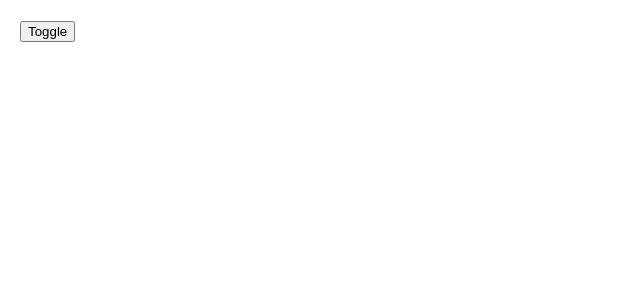
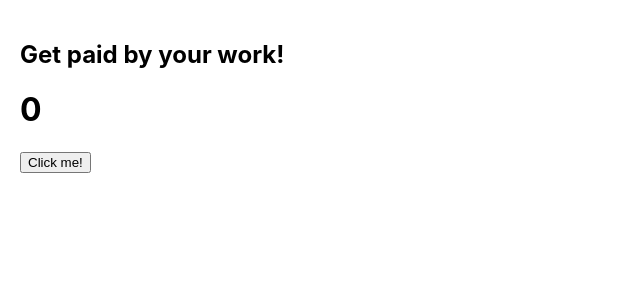
Before and after one commit to nguyenuit/reactjs-practice, a React (Create React App) app in the folder tiktok/: page / in a window 1280 px wide. Shown: the top 300 px of the page, without its empty margins (0-640 px from the left). Built offline with nearby package versions, Linux system fonts and the light colour scheme.

Commit message:
React.memo() HOC

```diff
--- a/tiktok/src/App.js
+++ b/tiktok/src/App.js
@@ -1,13 +1,20 @@
 import { useState } from "react";
 import Content from "./Content";
 
+// memo() -> Higher Order Component (HOC)
+
 function App(){
-  const [show, setShow] = useState(false)
+  const [count, setCount] = useState(0)
+
+  const increase = () => {
+    setCount(count + 1)
+  }
 
   return (
       <div style={{padding: 20}}>
-        <button onClick={() => setShow(!show)}>Toggle</button>
-        {show && <Content />}
+        <Content />
+        <h1>{count}</h1>
+        <button onClick={increase}>Click me!</button>
       </div>
   )
 }
--- a/tiktok/src/Content.js
+++ b/tiktok/src/Content.js
@@ -1,50 +1,6 @@
-import { useEffect, useState, useRef } from "react"
-
-//1. useEffect(callback)
-//- Goi callback moi khi component re-render
-//- Goi callback sau khi component them element vao DOM
-//2. useEffect(callback, [])
-//- Chi goi callback 1 lan sau khi component mounted
-//3. useEffect(callback, [deps])
-//- Callback se duoc goi moi khi deps thay doi
-
-//-----
-//1. Callback luon duoc goi sau khi component mounted
-
 function Content(){
-
-    const [count, setCount] = useState(60)
-
-    const timerId = useRef()
-    const prevCount = useRef()
-    const h1Ref = useRef()
-
-    useEffect(() => {
-        prevCount.current = count
-    }, [count])
-
-    useEffect(() => {
-        console.log(h1Ref.current.getBoundingClientRect());
-    })
-
-    const handleStart = () => {
-        timerId.current = setInterval(() => {
-            setCount(prevCount => prevCount - 1)
-        }, 1000)
-    }
-
-    const handleStop = () => {
-        clearInterval(timerId.current)
-    }
-
-    console.log(count, prevCount.current);
-
     return (
-        <div>
-            <h1 ref={h1Ref}>{count}</h1>
-            <button onClick={handleStart}>Start</button>
-            <button onClick={handleStop}>Stop</button>
-        </div>
+        <h2>Get paid by your work!</h2>
     )
 }
 
```
